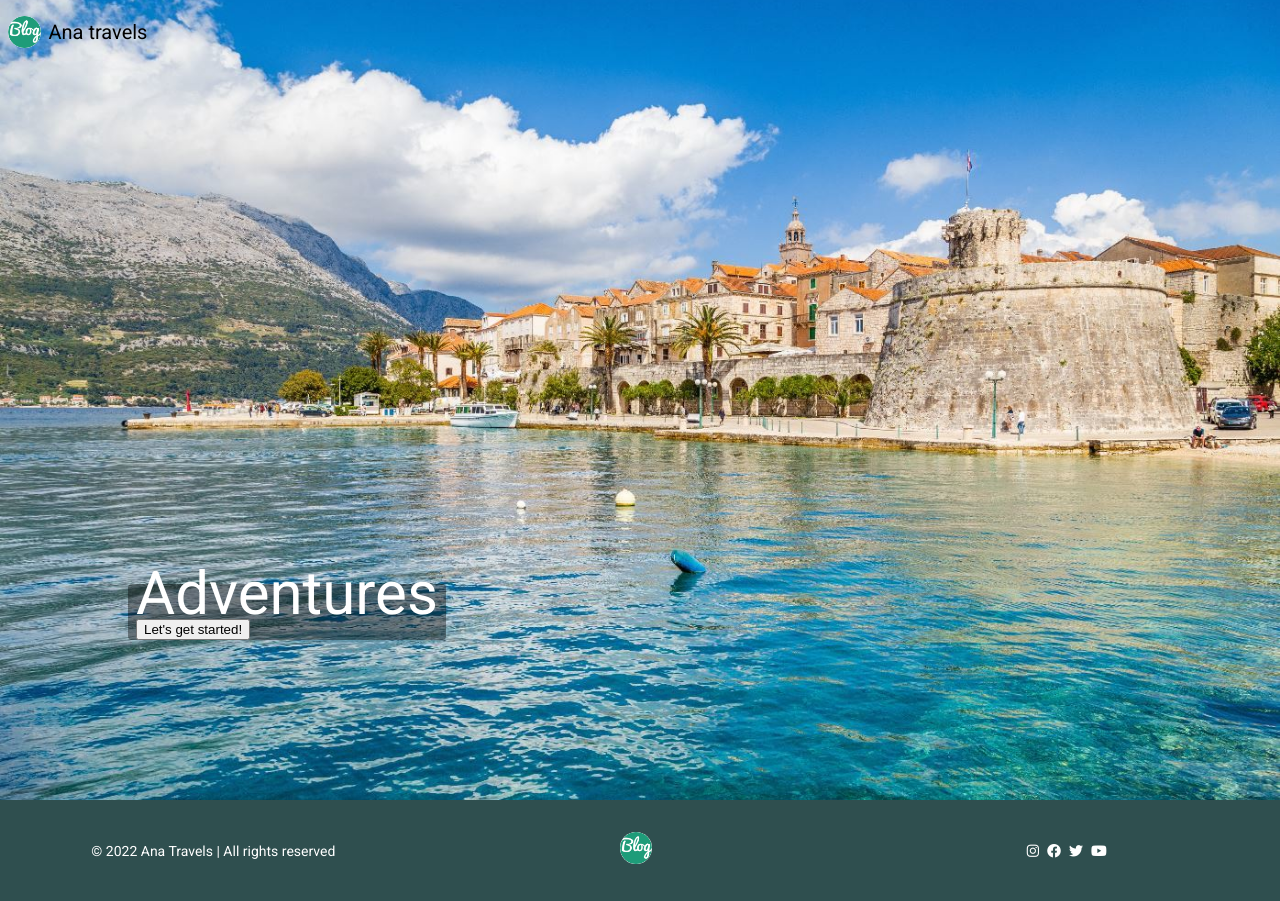
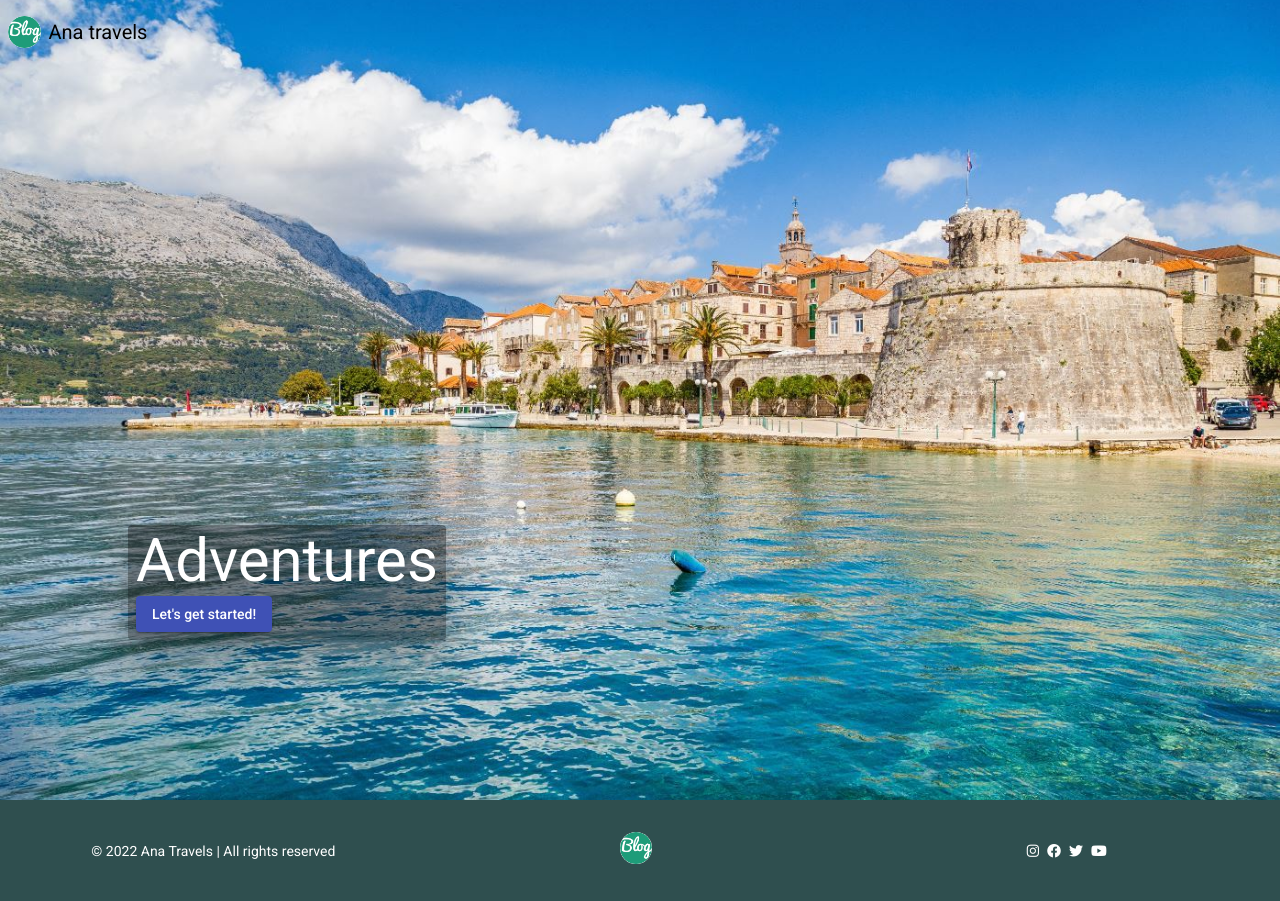
Before and after one commit to AnaFranic/BlogAngularApp, an Angular app: page /home in a window 1280 px wide. Built offline with nearby package versions, Linux system fonts and the light colour scheme.

Commit message:
Fixed landing page and blogs list overflow

```diff
--- a/src/app/blogs-list/blogs-list.component.scss
+++ b/src/app/blogs-list/blogs-list.component.scss
@@ -1,7 +1,7 @@
 :host {
   display: block;
-  margin-top: 64px;
-  min-height: calc(100vh - 64px - 100px);
+  padding-top: 64px;
+  min-height: calc(100vh - 64px - 102px);
 }
 
 .add-btn {
--- a/src/app/landing-page/landing-page.component.html
+++ b/src/app/landing-page/landing-page.component.html
@@ -2,12 +2,10 @@
   <div class="banner-image-wrapper">
     <img class="banner-image" src="assets/img/korcula.jpg" alt="hero-image">
   </div>
-  <div class="banner-title">
-    <div>Adventures</div>
+  <div class="banner-title mat-elevation-z24">
+    <div class="text">Adventures</div>
     <div>
-      <a routerLink="../blogs-list">
-        <button class="start">Let's get started!</button>
-      </a>
+      <a mat-raised-button color="primary" routerLink="../blogs-list">Let's get started!</a>
     </div>
   </div>
 </div>
--- a/src/app/landing-page/landing-page.component.scss
+++ b/src/app/landing-page/landing-page.component.scss
@@ -13,6 +13,7 @@
   left: 0;
   bottom: 0;
   right: 0;
+  overflow: hidden;
 }
 
 .banner-image {
@@ -28,10 +29,15 @@
   color: white;
   background-color: rgb(0, 0, 0, 0.4);
   border-radius: 4px;
-  font-size: 60px;
   position: absolute;
   bottom: 20%;
   left: 10%;
   padding-left: 8px;
   padding-right: 8px;
+  padding-bottom: 8px;
+
+  .text {
+    font-size: 60px;
+    line-height: normal;
+  }
 }
```
